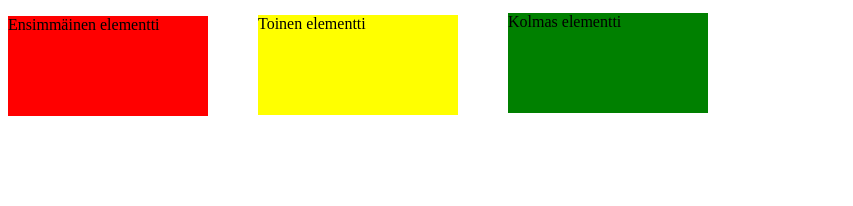
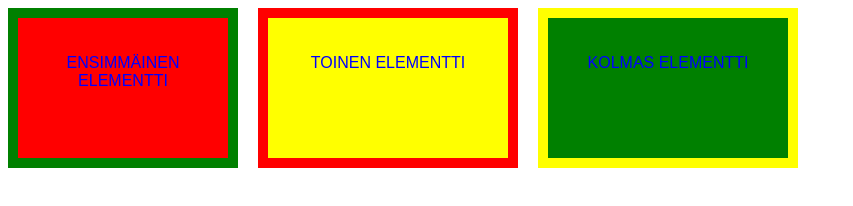
Before and after one commit to jarousu/Lapio-website, a plain HTML site: page position.html in a window 1280 px wide. Shown: the whole page, without its empty margins (0-853 px from the left). Drawn offline with Linux system fonts and the light colour scheme.

Commit message:
Osa 3. Kymmenes tehtävä

```diff
--- a/styles.css
+++ b/styles.css
@@ -1,9 +1,19 @@
+p {
+  color: blue;
+}
 .first-box-container {
   width: 200px;
   height: 100px;
   background-color: red;
   bottom: 150px;
   position: static;
+  text-align: center;
+  border-style: solid;
+  border-width: 10px;
+  border-color: green;
+  text-transform: uppercase;
+  font-family: arial;
+  padding: 20px 5px 20px 5px;
 }
 .second-box-container {
   width: 200px;
@@ -11,13 +21,27 @@
   background-color: yellow;
   left: 250px;
   position: relative;
-  top: -117px;
+  top: -160px;
+  text-align: center;
+  border-style: solid;
+  border-width: 10px;
+  border-color: red;
+  text-transform: uppercase;
+  font-family: arial;
+  padding: 20px;
 }
 .third-box-container {
   width: 200px;
   height: 100px;
   background-color: green;
   position: relative;
-  left: 500px;
-  top: -235px;
+  left: 530px;
+  top: -320px;
+  text-align: center;
+  border-style: solid;
+  border-width: 10px;
+  border-color: yellow;
+  text-transform: uppercase;
+  font-family: arial;
+  padding: 20px;
 }
```
